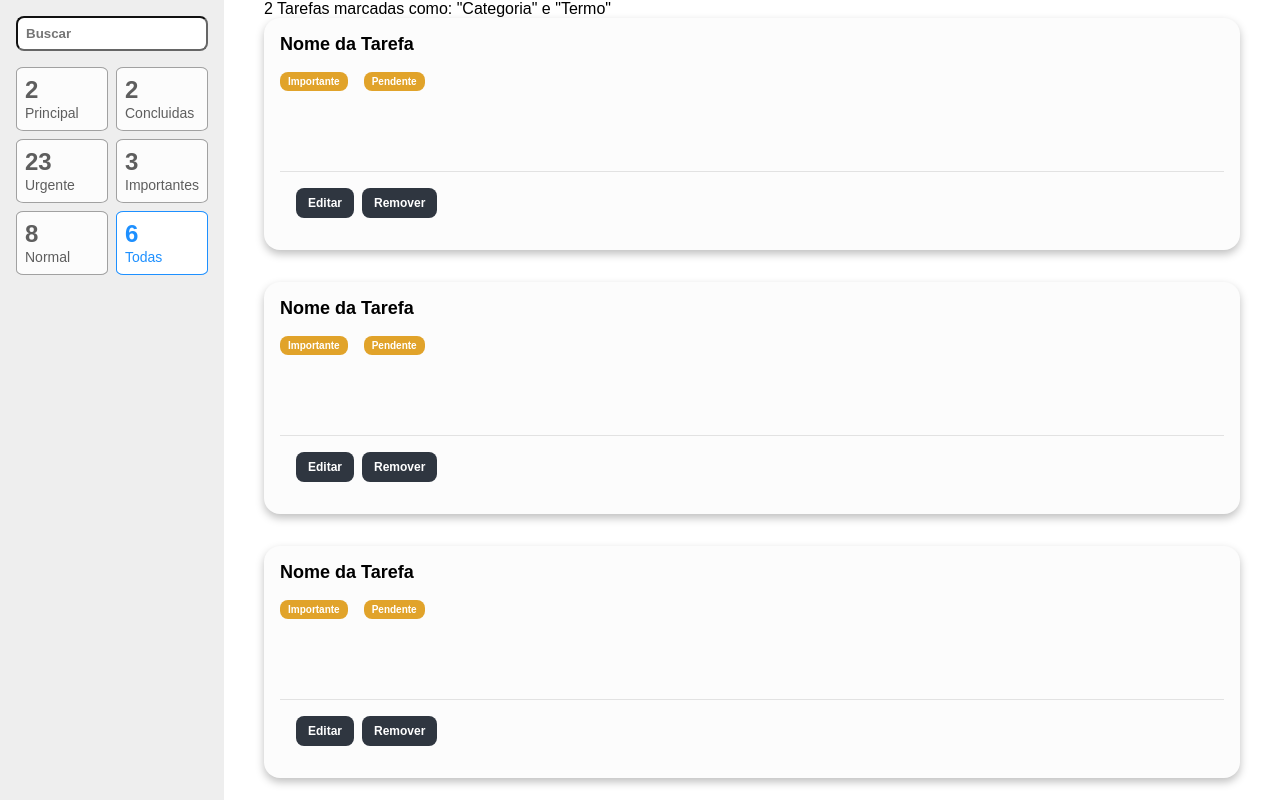
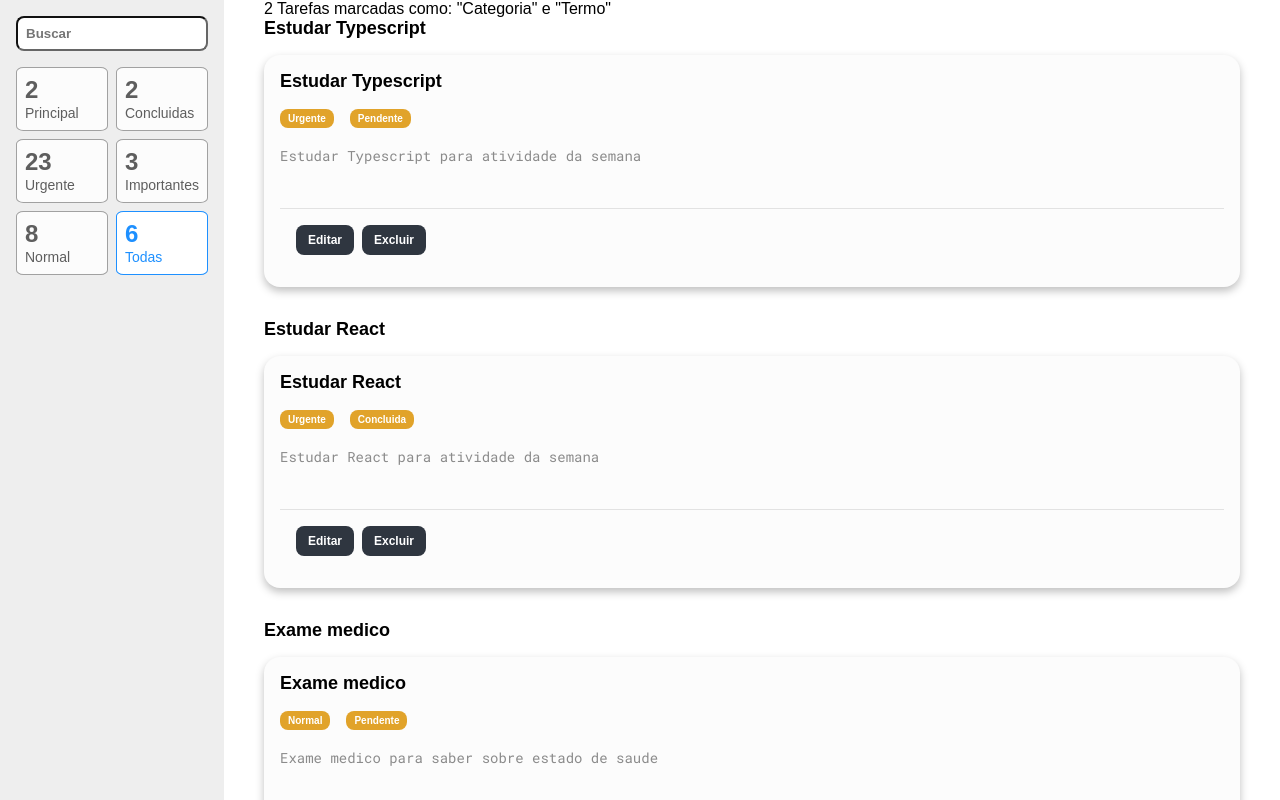
Before and after one commit to AndersonCostaDev01/ToDoListRedux, a React (Create React App) app: page / in a window 1280 px wide. Built offline with nearby package versions, Linux system fonts and the light colour scheme.

Commit message:
Coleta de informaçoes para os cards

```diff
--- a/src/components/FiltroCard/Tarefa/index.tsx
+++ b/src/components/FiltroCard/Tarefa/index.tsx
@@ -1,15 +1,34 @@
+import { useState } from 'react'
 import * as S from './styles'
 
-const Tarefa = () => {
+type props = {
+  titulo: string
+  prioridade: string
+  status: string
+  descricao: string
+}
+
+const Tarefa = ({ descricao, prioridade, status, titulo }: props) => {
+  const [estaEditando, setEstaEditando] = useState(false)
+
   return (
     <S.Card>
-      <S.Titulo>Nome da Tarefa</S.Titulo>
-      <S.Tag>Importante</S.Tag>
-      <S.Tag>Pendente</S.Tag>
-      <S.Descricao />
+      <S.Titulo>{titulo}</S.Titulo>
+      <S.Tag>{prioridade}</S.Tag>
+      <S.Tag>{status}</S.Tag>
+      <S.Descricao value={descricao} />
       <S.BarraAcoes>
-        <S.Botao>Editar</S.Botao>
-        <S.Botao>Remover</S.Botao>
+        {estaEditando ? (
+          <>
+            <S.Botao>Salvar</S.Botao>
+            <S.Botao onClick={() => setEstaEditando(false)}>Cancelar</S.Botao>
+          </>
+        ) : (
+          <>
+            <S.Botao onClick={() => setEstaEditando(true)}>Editar</S.Botao>
+            <S.Botao>Excluir</S.Botao>
+          </>
+        )}
       </S.BarraAcoes>
     </S.Card>
   )
--- a/src/containers/ListaDeTarefas/index.tsx
+++ b/src/containers/ListaDeTarefas/index.tsx
@@ -1,29 +1,44 @@
 import Tarefa from '../../components/FiltroCard/Tarefa'
+import { Titulo } from '../../components/FiltroCard/Tarefa/styles'
 import { Container } from './styles'
+
+const Tarefas = [
+  {
+    titulo: 'Estudar Typescript',
+    prioridade: 'Urgente',
+    status: 'Pendente',
+    descricao: 'Estudar Typescript para atividade da semana'
+  },
+  {
+    titulo: 'Estudar React',
+    prioridade: 'Urgente',
+    status: 'Concluida',
+    descricao: 'Estudar React para atividade da semana'
+  },
+  {
+    titulo: 'Exame medico',
+    prioridade: 'Normal',
+    status: 'Pendente',
+    descricao: 'Exame medico para saber sobre estado de saude'
+  }
+]
 
 const ListaDeTarefas = () => {
   return (
     <Container>
       <p>2 Tarefas marcadas como: &quot;Categoria&quot; e &quot;Termo&quot;</p>
       <ul>
-        <li>
-          <Tarefa />
-        </li>
-        <li>
-          <Tarefa />
-        </li>
-        <li>
-          <Tarefa />
-        </li>
-        <li>
-          <Tarefa />
-        </li>
-        <li>
-          <Tarefa />
-        </li>
-        <li>
-          <Tarefa />
-        </li>
+        {Tarefas.map((tarefa) => (
+          <li key={tarefa.titulo}>
+            <Titulo>{tarefa.titulo}</Titulo>
+            <Tarefa
+              prioridade={tarefa.prioridade}
+              status={tarefa.status}
+              titulo={tarefa.titulo}
+              descricao={tarefa.descricao}
+            />
+          </li>
+        ))}
       </ul>
     </Container>
   )
```
